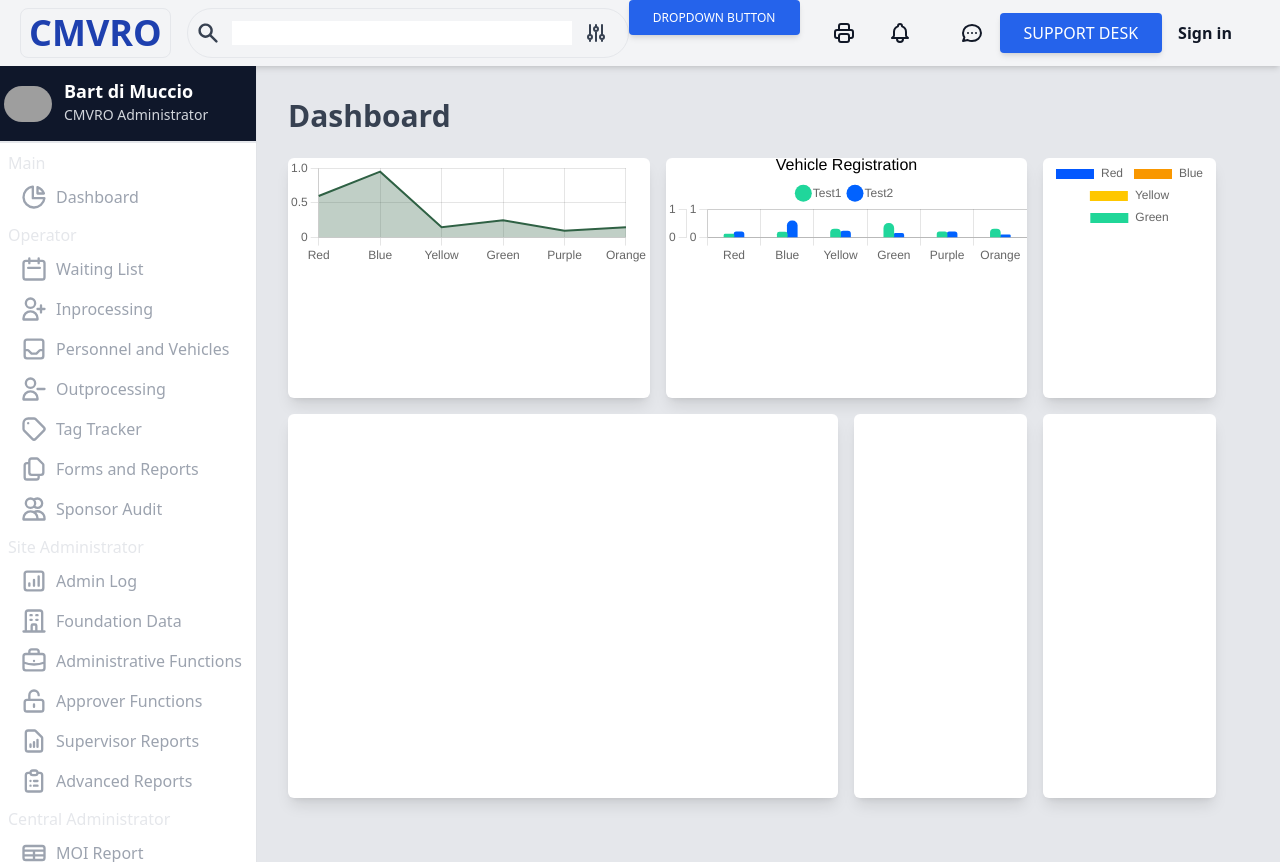
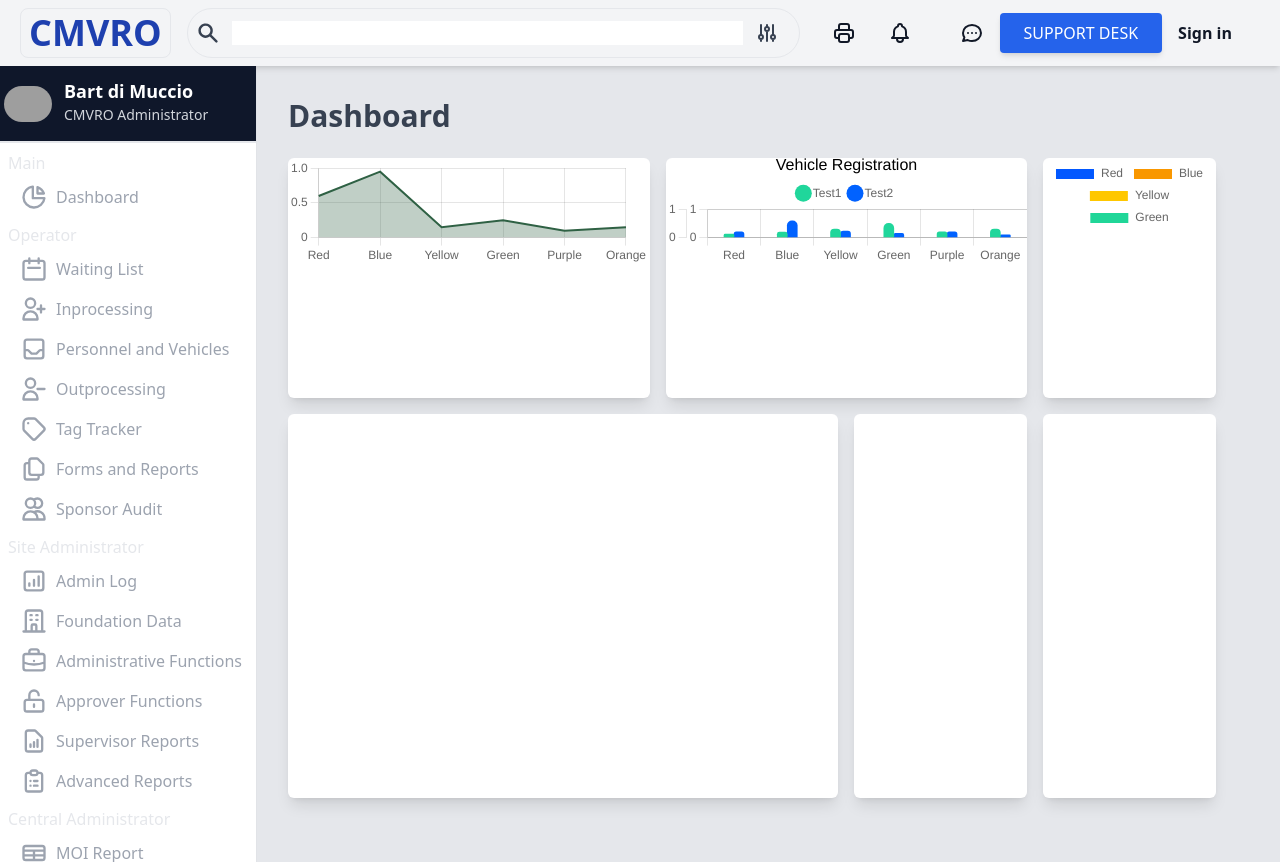
Before and after one commit to ccavalleri/cmvro, a Next.js app: page / in a window 1280 px wide. Built offline with nearby package versions, Linux system fonts and the light colour scheme; grey boxes are pictures that could not be loaded; what tw-elements would draw is missing.

Commit message:
hide dropdown

```diff
--- a/components/Header.js
+++ b/components/Header.js
@@ -40,7 +40,7 @@ export default function Header() {
 
           <div class="flex justify-center">
             <div>
-              <div class="dropdown relative">
+              <div class="dropdown relative hidden">
                 <button
                   className="dropdown-toggle px-6 py-2.5 bg-blue-600 text-white font-medium text-xs leading-tight uppercase rounded shadow-md hover:bg-blue-700 hover:shadow-lg focus:bg-blue-700 focus:shadow-lg focus:outline-none focus:ring-0
                   active:bg-blue-800 active:shadow-lg active:text-white transition duration-150 ease-in-out flex items-center whitespace-nowrap"
```
